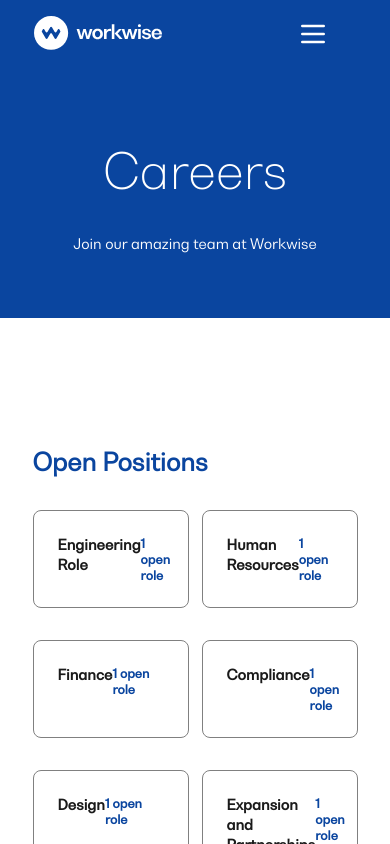
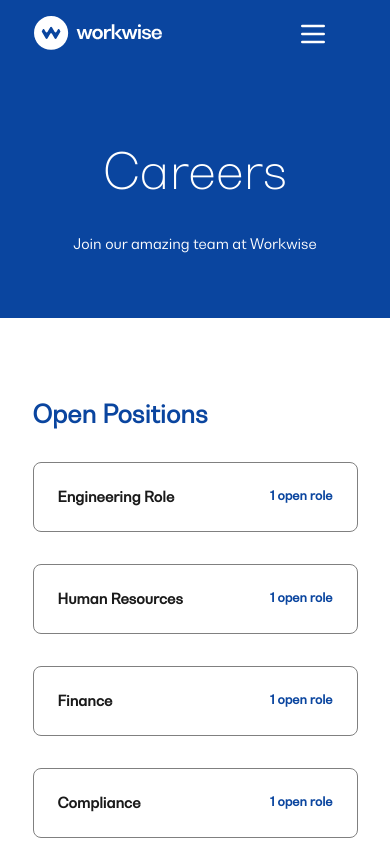
Before and after one commit to workwiseNG/workwise-react, a React (Create React App) app: page /careers in a window 390 px wide. Shown: the top 844 px of the page. Built offline with nearby package versions, Linux system fonts and the light colour scheme.

Commit message:
worked on careers page

```diff
--- a/src/App.css
+++ b/src/App.css
@@ -105,10 +105,6 @@ body {
   border: 0.14px solid #808080;
 }
 
-.career-width {
-  width: 48%;
-}
-
 .meeting-icon {
   width: 12%;
 }
@@ -153,4 +149,8 @@ body {
   .line {
     line-height: 3.5rem;
   }
+
+  .career-width {
+    width: 48%;
+  }
 }
--- a/src/pages/AboutUs.js
+++ b/src/pages/AboutUs.js
@@ -10,7 +10,7 @@ const AboutUs = () => {
   return (
     <section>
       <NavbarTwo text=" About Us" />
-      <section className="m-auto w-8/12 mt-40">
+      <section className="m-auto w-10/12 lg:w-8/12 mt-20 lg:mt-40">
         <p className="text-primary text-xl font-normal leading-relaxed mb-8">
           The Workwise brand was designed and developed in 2019. The vision of
           our Company through the Workwise brand is to make every employee in
@@ -38,13 +38,13 @@ const AboutUs = () => {
 
       <div className="bg-gray">
         <div className="m-auto w-10/12">
-          <section className="mt-32">
-            <div className="grid grid-cols-12 pt-24">
+          <section className="mt-28 lg:mt-32">
+            <div className="lg:grid lg:grid-cols-12 pt-12 lg:pt-24">
               <div className="col-start-2 col-end-7">
                 <img
                   src={founderTwo}
                   alt="founderTwo"
-                  className="w-full rounded-lg"
+                  className="w-3/4 lg:w-full rounded-lg"
                 />
               </div>
               <div className="col-start-8 col-end-13">
@@ -67,12 +67,12 @@ const AboutUs = () => {
           </section>
 
           <section>
-            <div className="grid grid-cols-12 pb-24 mt-16">
+            <div className="lg:grid lg:grid-cols-12 pb-12 lg:pb-24 mt-16">
               <div className="col-start-2 col-end-7">
                 <img
                   src={ctoTwo}
                   alt="ctoTwo"
-                  className=" w-1/2 lg:w-full lg:mt-0"
+                  className=" w-3/4 lg:w-full lg:mt-0"
                 />
               </div>
               <div className="col-start-8 col-end-13">
@@ -110,7 +110,7 @@ const AboutUs = () => {
         </p>
       </section>
 
-      <div className="m-auto w-8/12">
+      <div className="m-auto w-10/12 lg:w-8/12">
         <BlogIntro />
       </div>
       <Footer />
--- a/src/pages/Careers.js
+++ b/src/pages/Careers.js
@@ -6,12 +6,12 @@ const Careers = () => {
   return (
     <div>
       <NavbarTwo text="Careers" element="Join our amazing team at Workwise" />
-      <section className="m-auto w-10/12 mt-32">
+      <section className="m-auto w-10/12 mt-20 lg:mt-32">
         <p className="text-primary text-2xl font-bold">Open Positions</p>
       </section>
 
-      <section className="m-auto w-10/12 mt-8 flex justify-between">
-        <div className="slim-ash-border flex justify-between p-6 career-width  rounded-lg">
+      <section className="m-auto w-10/12 mt-8 lg:flex lg:justify-between">
+        <div className="slim-ash-border flex justify-between p-6 career-width rounded-lg mb-8 lg:mb-0">
           <p className="text-lightBlack text-sm font-verybold font-bold">
             Engineering Role
           </p>
@@ -30,8 +30,8 @@ const Careers = () => {
         </div>
       </section>
 
-      <section className="m-auto w-10/12 mt-8 flex justify-between">
-        <div className="slim-ash-border flex justify-between p-6 career-width  rounded-lg">
+      <section className="m-auto w-10/12 mt-8 lg:flex justify-between">
+        <div className="slim-ash-border flex justify-between p-6 career-width rounded-lg mb-8 lg:mb-0">
           <p className="text-lightBlack text-sm font-verybold font-bold">
             Finance
           </p>
@@ -50,8 +50,8 @@ const Careers = () => {
         </div>
       </section>
 
-      <section className="m-auto w-10/12 mt-8 flex justify-between mb-24">
-        <div className="slim-ash-border flex justify-between p-6 career-width  rounded-lg">
+      <section className="m-auto w-10/12 mt-8 lg:flex justify-between mb-24">
+        <div className="slim-ash-border flex justify-between p-6 career-width rounded-lg mb-8 lg:mb-0">
           <p className="text-lightBlack text-sm font-verybold font-bold">
             Design
           </p>
--- a/src/pages/RequestDemo.js
+++ b/src/pages/RequestDemo.js
@@ -12,8 +12,8 @@ const RequestDemo = () => {
       <SectionWrapper>
         <Navbar image={logo} />
       </SectionWrapper>
-      <div className="lg:mt-12 lg:flex mb-24">
-        <section className="lg:ml-24 lg:mr-64">
+      <div className="mt-12 lg:flex mb-24">
+        <section className="ml-10 lg:ml-24 lg:mr-64">
           <LogInIntro
             title="To schedule a demo,kindly fill our form"
             bgColor="#0A459F"
@@ -21,7 +21,7 @@ const RequestDemo = () => {
           />
         </section>
 
-        <section className="slim-border rounded-md m-auto w-5/12  px-8 py-2">
+        <section className="slim-border rounded-md m-auto w-10/12 lg:w-5/12 px-8 py-4 lg:py-2">
           <Input label="First name" placeholder="Osamudiamen" type="text" />
           <Input label="Last name" placeholder="Imaseun" type="text" />
           <Input
```
